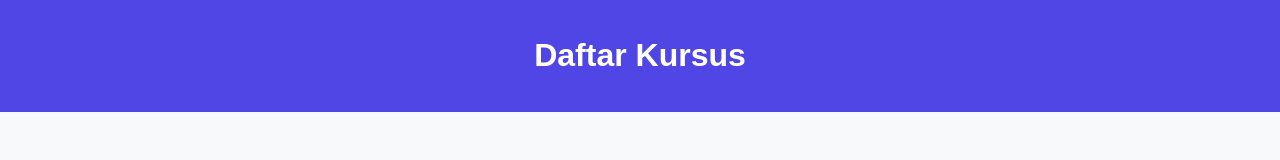
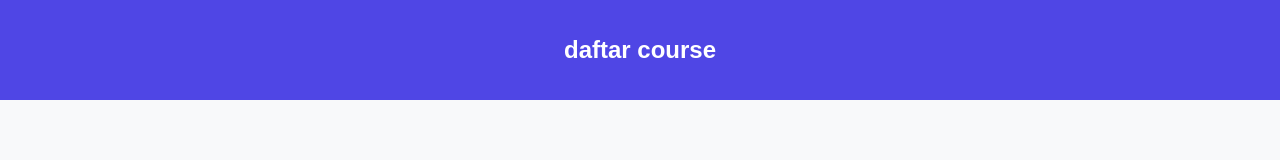
Before and after one commit to quootaflash/catalog, a plain HTML site: page index.html in a window 1280 px wide. Drawn offline with nearby package versions, Linux system fonts and the light colour scheme.

Commit message:
Update index.html

```diff
--- a/index.html
+++ b/index.html
@@ -3,7 +3,7 @@
 <head>
   <meta charset="UTF-8" />
   <meta name="viewport" content="width=device-width, initial-scale=1.0" />
-  <title>Kursus Online</title>
+  <title>Orilix.net</title>
   <script src="https://unpkg.com/@supabase/supabase-js"></script>
   <style>
     body { font-family: Arial, sans-serif; margin: 0; padding: 0; background: #f8f9fa; }
@@ -29,7 +29,7 @@
 </head>
 <body>
   <header>
-    <h1>Daftar Kursus</h1>
+    <h2>daftar course</h2>
   </header>
   <div class="container">
     <div id="courses" class="grid"></div>
```
